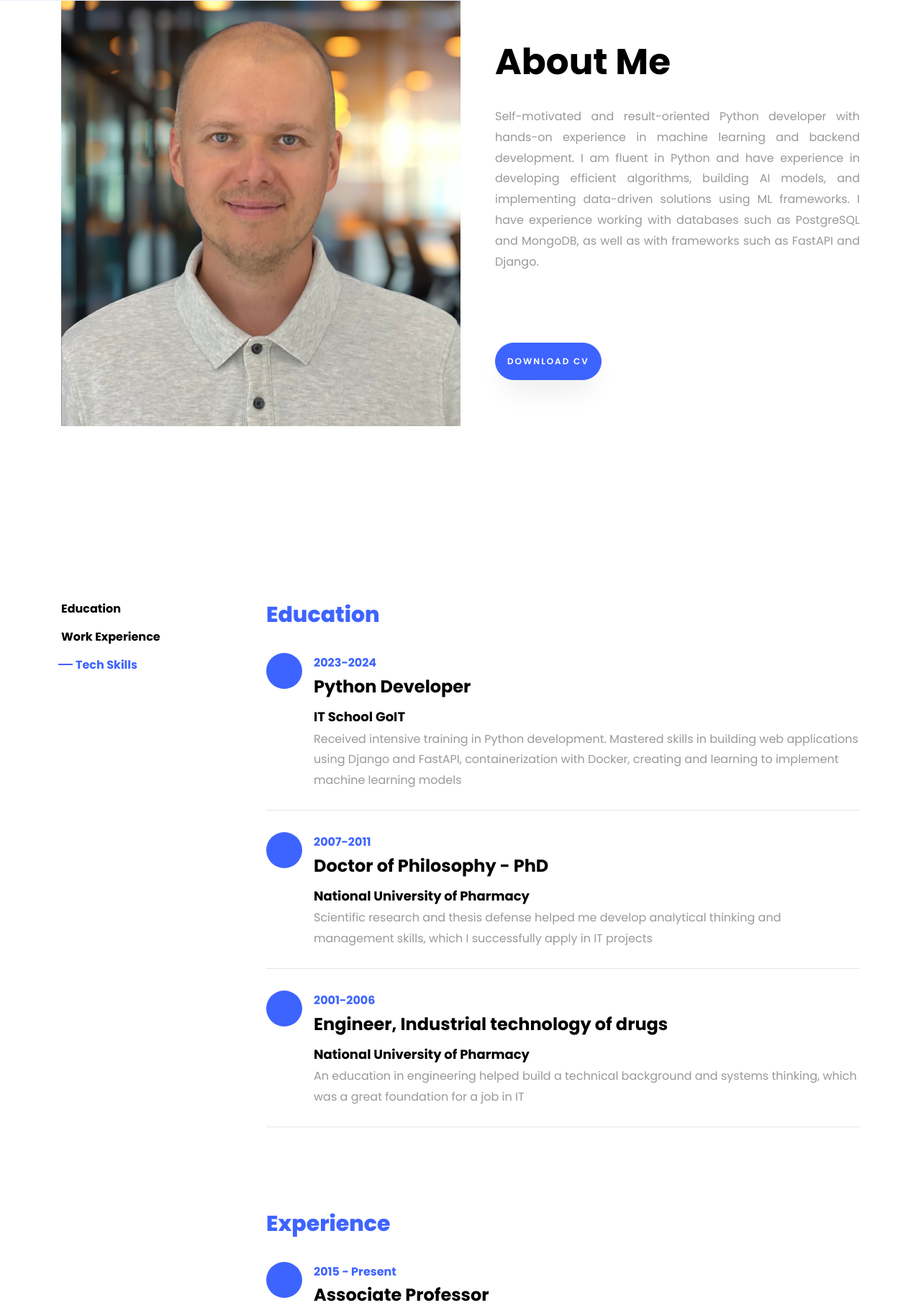
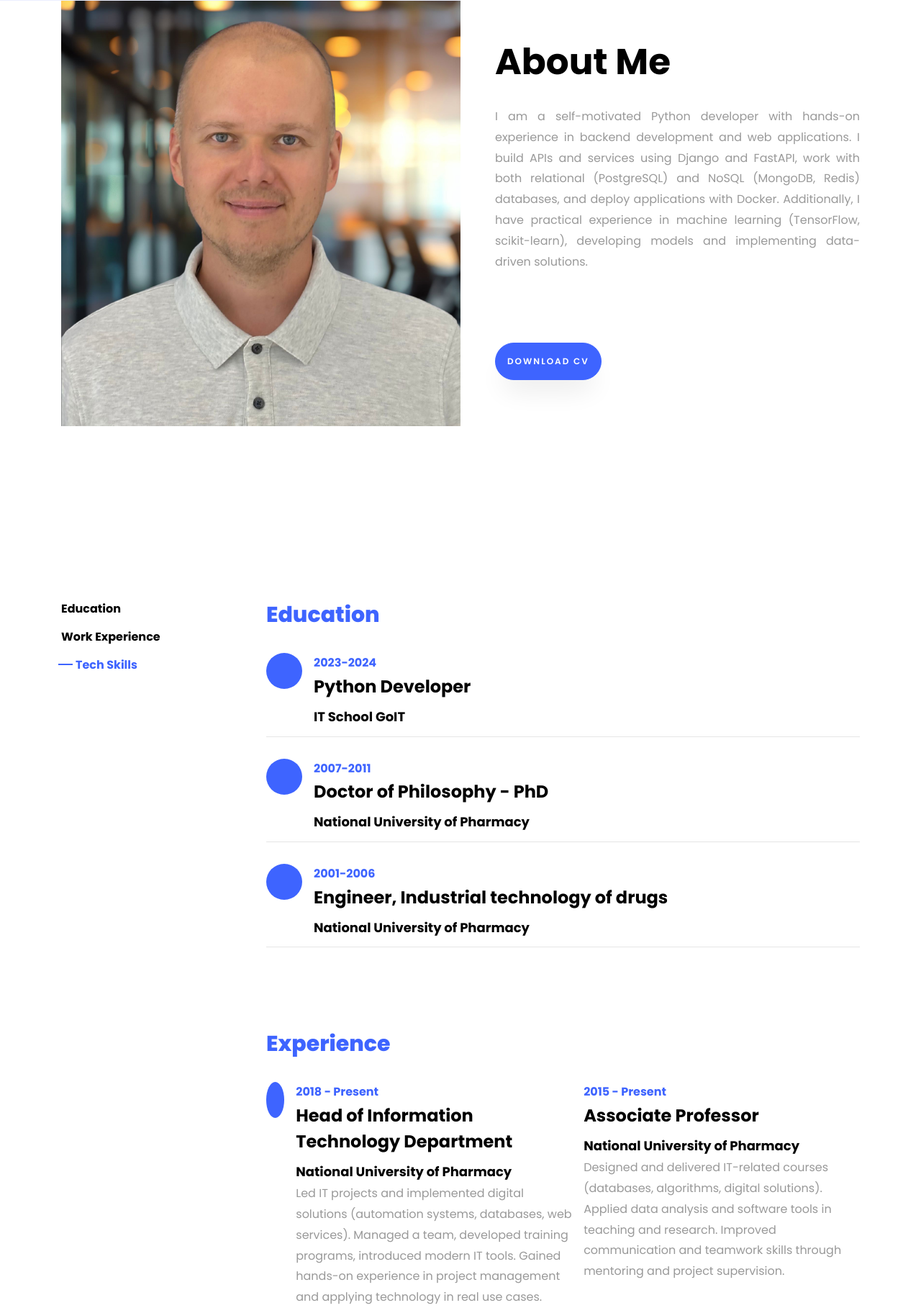
Before and after one commit to dspuliaiev/My_portfolio, a Django app: page / in a window 1280 px wide. Shown: the part 799-2623 px from the top of the page at 72% size. Run offline with Django 5.2, Linux system fonts and the light colour scheme; some libraries are stand-ins or nearby versions; some web fonts are replaced.

Commit message:
new_info

```diff
--- a/templates/main/index.html
+++ b/templates/main/index.html
@@ -44,8 +44,12 @@
                         <div class="col-md-12 heading-section ftco-animate">
                             <h1 class="big">About</h1>
                             <h2 class="mb-4">About Me</h2>
-                           <p style="text-align: justify;">Self-motivated and result-oriented Python developer with hands-on experience in machine learning and backend development. I am fluent in Python and have experience in developing efficient algorithms, building AI models, and implementing data-driven solutions using ML frameworks.
-                               I have experience working with databases such as PostgreSQL and MongoDB, as well as with frameworks such as FastAPI and Django.</p>
+                            <p style="text-align: justify;">I am a self-motivated Python developer with hands-on
+                                experience in backend development and web applications. I build APIs and services using
+                                Django and FastAPI, work with both relational (PostgreSQL) and NoSQL (MongoDB, Redis)
+                                databases, and deploy applications with Docker.
+                                Additionally, I have practical experience in machine learning (TensorFlow,
+                                scikit-learn), developing models and implementing data-driven solutions.</p>
                         </div>
                     </div>
                     {#	          <div class="counter-wrap ftco-animate d-flex mt-md-3">#}
@@ -54,7 +58,8 @@
                     {#	                <span class="number" data-number="120">0</span>#}
                     {#	                <span>Project complete</span>#}
                     </p>
-                    <p><a href="https://drive.google.com/file/d/19F_GXNaMz-4C2DyYVr-eb9HJprvJscE8/view?usp=sharing" class="btn btn-primary py-3 px-3">Download CV</a></p>
+                    <p><a href="https://drive.google.com/file/d/19F_GXNaMz-4C2DyYVr-eb9HJprvJscE8/view?usp=sharing"
+                          class="btn btn-primary py-3 px-3">Download CV</a></p>
                 </div>
             </div>
         </div>
@@ -108,7 +113,7 @@
                                 <span class="date">2023-2024</span>
                                 <h2>Python Developer</h2>
                                 <span class="position">IT School GoIT</span>
-                                <p>Received intensive training in Python development. Mastered skills in building web applications using Django and FastAPI, containerization with Docker, creating and learning to implement machine learning models</p>
+                                {#                                <p>Received intensive training in Python development. Mastered skills in building web applications using Django and FastAPI, containerization with Docker, creating and learning to implement machine learning models</p>#}
                             </div>
                         </div>
                         <div class="resume-wrap d-flex ftco-animate">
@@ -119,7 +124,7 @@
                                 <span class="date">2007-2011</span>
                                 <h2>Doctor of Philosophy - PhD</h2>
                                 <span class="position">National University of Pharmacy</span>
-                                <p>Scientific research and thesis defense helped me develop analytical thinking and management skills, which I successfully apply in IT projects</p>
+                                {#                                <p>Scientific research and thesis defense helped me develop analytical thinking and management skills, which I successfully apply in IT projects</p>#}
                             </div>
                         </div>
                         <div class="resume-wrap d-flex ftco-animate">
@@ -130,7 +135,7 @@
                                 <span class="date">2001-2006</span>
                                 <h2>Engineer, Industrial technology of drugs</h2>
                                 <span class="position">National University of Pharmacy</span>
-                                <p>An education in engineering helped build a technical background and systems thinking, which was a great foundation for a job in IT</p>
+                                {#                                <p>An education in engineering helped build a technical background and systems thinking, which was a great foundation for a job in IT</p>#}
                             </div>
                         </div>
                     </div>
@@ -142,27 +147,29 @@
                             <div class="icon d-flex align-items-center justify-content-center">
                                 <span class="flaticon-ideas"></span>
                             </div>
+
+                            <div class="text pl-3">
+                                <span class="date">2018 - Present</span>
+                                <h2>Head of Information Technology Department</h2>
+                                <span class="position">National University of Pharmacy</span>
+                                <p> Led IT projects and implemented digital solutions (automation systems, databases, web services).
+                                    Managed a team, developed training programs, introduced modern IT tools.
+                                    Gained hands-on experience in project management and applying technology in real use cases.</p>
+                            </div>
                             <div class="text pl-3">
                                 <span class="date">2015 - Present</span>
                                 <h2>Associate Professor</h2>
                                 <span class="position">National University of Pharmacy</span>
-                                <p>The teaching experience contributed to the development of communication,
-                                    project management and data skills, which I now actively apply in
-                                    the development of IT solutions</p>
+                                <p> Designed and delivered IT-related courses (databases, algorithms, digital solutions).
+                                    Applied data analysis and software tools in teaching and research.
+                                    Improved communication and teamwork skills through mentoring and project supervision.</p>
                             </div>
                         </div>
                         <div class="resume-wrap d-flex ftco-animate">
                             <div class="icon d-flex align-items-center justify-content-center">
                                 <span class="flaticon-ideas"></span>
                             </div>
-                            <div class="text pl-3">
-                                <span class="date">2018-2022</span>
-                                <h2>Head of Information Technology Department</h2>
-                                <span class="position">National University of Pharmacy</span>
-                                <p> Implementing digital solutions, managing IT
-                                    projects and developing training courses helped build the
-                                    foundation for the transition into the IT industry</p>
-                            </div>
+
                         </div>
 
                     </div>
@@ -176,7 +183,8 @@
                             <div class="col-md-4 text-center d-flex">
                                 <a href="#" class="services-1 shadow">
                             <span class="icon">
-                                 <img src="{% static 'main/images/Python.png' %}"  alt="Python Logo" style="width: 100px; height: 100px;">
+                                 <img src="{% static 'main/images/Python.png' %}" alt="Python Logo"
+                                      style="width: 100px; height: 100px;">
                             </span>
                                     <div class="desc">
                                         <h3 class="mb-5">Python</h3>
@@ -187,7 +195,8 @@
                             <div class="col-md-4 text-center d-flex">
                                 <a href="#" class="services-1 shadow">
                             <span class="icon">
-                                 <img src="{% static 'main/images/django.png' %}"  alt="Django Logo" style="width: 100px; height: 100px;">
+                                 <img src="{% static 'main/images/django.png' %}" alt="Django Logo"
+                                      style="width: 100px; height: 100px;">
                             </span>
                                     <div class="desc">
                                         <h3 class="mb-5">Django</h3>
@@ -198,7 +207,8 @@
                             <div class="col-md-4 text-center d-flex">
                                 <a href="#" class="services-1 shadow">
                             <span class="icon">
-                                <img src="{% static 'main/images/FastAPI.png' %}"  alt="" style="width: 100px; height: 100px;">
+                                <img src="{% static 'main/images/FastAPI.png' %}" alt=""
+                                     style="width: 100px; height: 100px;">
                             </span>
                                     <div class="desc">
                                         <h3 class="mb-5">FastAPI</h3>
@@ -209,7 +219,8 @@
                             <div class="col-md-4 text-center d-flex">
                                 <a href="#" class="services-1 shadow">
                             <span class="icon">
-                                <img src="{% static 'main/images/PostgreSQL.png' %}"  alt="" style="width: 100px; height: 100px;">
+                                <img src="{% static 'main/images/PostgreSQL.png' %}" alt=""
+                                     style="width: 100px; height: 100px;">
                             </span>
                                     <div class="desc">
                                         <h3 class="mb-5">PostgreSQL</h3>
@@ -220,7 +231,8 @@
                             <div class="col-md-4 text-center d-flex">
                                 <a href="#" class="services-1 shadow">
                             <span class="icon">
-                               <img src="{% static 'main/images/MongoDB.png' %}"  alt="" style="width: 100px; height: 100px;">
+                               <img src="{% static 'main/images/MongoDB.png' %}" alt=""
+                                    style="width: 100px; height: 100px;">
                             </span>
                                     <div class="desc">
                                         <h3 class="mb-5">MongoDB</h3>
@@ -244,7 +256,8 @@
                             <div class="col-md-4 text-center d-flex">
                                 <a href="#" class="services-1 shadow">
                             <span class="icon">
-                                <img src="{% static 'main/images/Docker.png' %}"  alt="" style="width: 150px; height: 100px;">
+                                <img src="{% static 'main/images/Docker.png' %}" alt=""
+                                     style="width: 150px; height: 100px;">
                             </span>
                                     <div class="desc">
                                         <h3 class="mb-5">Docker</h3>
@@ -255,7 +268,8 @@
                             <div class="col-md-4 text-center d-flex">
                                 <a href="#" class="services-1 shadow">
                             <span class="icon">
-                                <img src="{% static 'main/images/HTML.png' %}"  alt="" style="width: 100px; height: 100px;">
+                                <img src="{% static 'main/images/HTML.png' %}" alt=""
+                                     style="width: 100px; height: 100px;">
                             </span>
                                     <div class="desc">
                                         <h3 class="mb-5">HTML</h3>
@@ -266,7 +280,8 @@
                             <div class="col-md-4 text-center d-flex">
                                 <a href="#" class="services-1 shadow">
                             <span class="icon">
-                                <img src="{% static 'main/images/css-logo.png' %}"  alt="" style="width: 100px; height: 100px;">
+                                <img src="{% static 'main/images/css-logo.png' %}" alt=""
+                                     style="width: 100px; height: 100px;">
                             </span>
                                     <div class="desc">
                                         <h3 class="mb-5">CSS</h3>
@@ -277,7 +292,8 @@
                             <div class="col-md-4 text-center d-flex">
                                 <a href="#" class="services-1 shadow">
                             <span class="icon">
-                                <img src="{% static 'main/images/aiohttp.png' %}"  alt="" style="width: 100px; height: 100px;">
+                                <img src="{% static 'main/images/aiohttp.png' %}" alt=""
+                                     style="width: 100px; height: 100px;">
                             </span>
                                     <div class="desc">
                                         <h3 class="mb-5">Aiohttp</h3>
@@ -288,7 +304,8 @@
                             <div class="col-md-4 text-center d-flex">
                                 <a href="#" class="services-1 shadow">
                             <span class="icon">
-                                <img src="{% static 'main/images/Numpy.png' %}"  alt="" style="width: 100px; height: 100px;">
+                                <img src="{% static 'main/images/Numpy.png' %}" alt=""
+                                     style="width: 100px; height: 100px;">
                             </span>
                                     <div class="desc">
                                         <h3 class="mb-5">NumPy</h3>
@@ -299,7 +316,8 @@
                             <div class="col-md-4 text-center d-flex">
                                 <a href="#" class="services-1 shadow">
                             <span class="icon">
-                                <img src="{% static 'main/images/Pandas.png' %}"  alt="" style="width: 100px; height: 100px;">
+                                <img src="{% static 'main/images/Pandas.png' %}" alt=""
+                                     style="width: 100px; height: 100px;">
                             </span>
                                     <div class="desc">
                                         <h3 class="mb-5">Pandas</h3>
@@ -310,7 +328,8 @@
                             <div class="col-md-4 text-center d-flex">
                                 <a href="#" class="services-1 shadow">
                             <span class="icon">
-                                <img src="{% static 'main/images/TensorFlow.png' %}"  alt="" style="width: 100px; height: 100px;">
+                                <img src="{% static 'main/images/TensorFlow.png' %}" alt=""
+                                     style="width: 100px; height: 100px;">
                             </span>
                                     <div class="desc">
                                         <h3 class="mb-5">TensorFlow</h3>
@@ -321,7 +340,8 @@
                             <div class="col-md-4 text-center d-flex">
                                 <a href="#" class="services-1 shadow">
                             <span class="icon">
-                                <img src="{% static 'main/images/Scikit_learn.png' %}"  alt="" style="width: 200px; height: 100px;">
+                                <img src="{% static 'main/images/Scikit_learn.png' %}" alt=""
+                                     style="width: 200px; height: 100px;">
                             </span>
                                     <div class="desc">
                                         <h3 class="mb-5">Scikit-learn</h3>
@@ -332,7 +352,8 @@
                             <div class="col-md-4 text-center d-flex">
                                 <a href="#" class="services-1 shadow">
                             <span class="icon">
-                                <img src="{% static 'main/images/git.png' %}"  alt="" style="width: 100px; height: 100px;">
+                                <img src="{% static 'main/images/git.png' %}" alt=""
+                                     style="width: 100px; height: 100px;">
                             </span>
                                     <div class="desc">
                                         <h3 class="mb-5">Git</h3>
@@ -367,9 +388,12 @@
                          style="background-image: url('{% static 'main/images/work-1.png' %}');">
                         <div class="overlay"></div>
                         <div class="text text-center p-4">
-                            <h3><a href="https://classifyme.onrender.com/">A web app designed to classify images using a developed CNN</a></h3>
+                            <h3><a href="https://classifyme.onrender.com/">A web app designed to classify images using a
+                                developed CNN</a></h3>
                             <span>Bootstrap, Django, NumPy, Pandas, Scikit-learn, Docker</span>
-                            <div class="warning">Warning: The service may take longer to start up as it is currently in a sleeping state on Render.</div>
+                            <div class="warning">Warning: The service may take longer to start up as it is currently in
+                                a sleeping state on Render.
+                            </div>
                         </div>
                     </div>
                 </div>
@@ -379,7 +403,8 @@
                          style="background-image: url('{% static 'main/images/work-2.png' %}');">
                         <div class="overlay"></div>
                         <div class="text text-center p-4">
-                            <h3><a href="https://personal-assistant.koyeb.app/">A web app with authentication for managing contacts, notes, processing files, retrieving weather and news</a></h3>
+                            <h3><a href="https://personal-assistant.koyeb.app/">A web app with authentication for
+                                managing contacts, notes, processing files, retrieving weather and news</a></h3>
                             <span>Bootstrap, Django, PostgreSQl, BeautifulSoup, Docker, Cloudinary</span>
                         </div>
                     </div>
@@ -390,7 +415,9 @@
                          style="background-image: url('{% static 'main/images/work-3.png' %}'); background-color: blue;">
                         <div class="overlay"></div>
                         <div class="text text-center p-4">
-                            <h3><a href="https://fastapi-rest.koyeb.app/docs" style="color: white;">API with authentication using FastAPI infrastructure and SQLAlchemy ORM to manage PostgreSQL database with Pydantic data validation module</a></h3>
+                            <h3><a href="https://fastapi-rest.koyeb.app/docs" style="color: white;">API with
+                                authentication using FastAPI infrastructure and SQLAlchemy ORM to manage PostgreSQL
+                                database with Pydantic data validation module</a></h3>
                             <span style="color: white;">FastAPI, PostgreSQl, SQLAlchemy, Alembic, Redis, Docker</span>
                         </div>
                     </div>
@@ -404,19 +431,19 @@
         const projects = document.querySelectorAll('.project');
 
         // Добавляем событие клика на каждую карточку
-    projects.forEach(function(project) {
-      project.addEventListener('click', function() {
+        projects.forEach(function (project) {
+            project.addEventListener('click', function () {
                 // Переключаем класс "visible", который делает текст и оверлей видимыми
                 this.classList.toggle('visible');
             });
 
             // Добавляем событие наведения мыши
-      project.addEventListener('mouseenter', function() {
+            project.addEventListener('mouseenter', function () {
                 this.classList.add('visible');
             });
 
             // Добавляем событие ухода мыши
-      project.addEventListener('mouseleave', function() {
+            project.addEventListener('mouseleave', function () {
                 this.classList.remove('visible');
             });
         });
@@ -429,7 +456,8 @@
                 <div class="col-md-7 heading-section text-center ftco-animate">
                     <h1 class="big big-2">Contact</h1>
                     <h2 class="mb-4">Contact Me</h2>
-                    <p>I'm eager to contribute my skills and expertise. Reach out to discuss potential collaborations</p>
+                    <p>I'm eager to contribute my skills and expertise. Reach out to discuss potential
+                        collaborations</p>
                 </div>
             </div>
 
```
Lines whose indentation alone changed are shown as unchanged.
